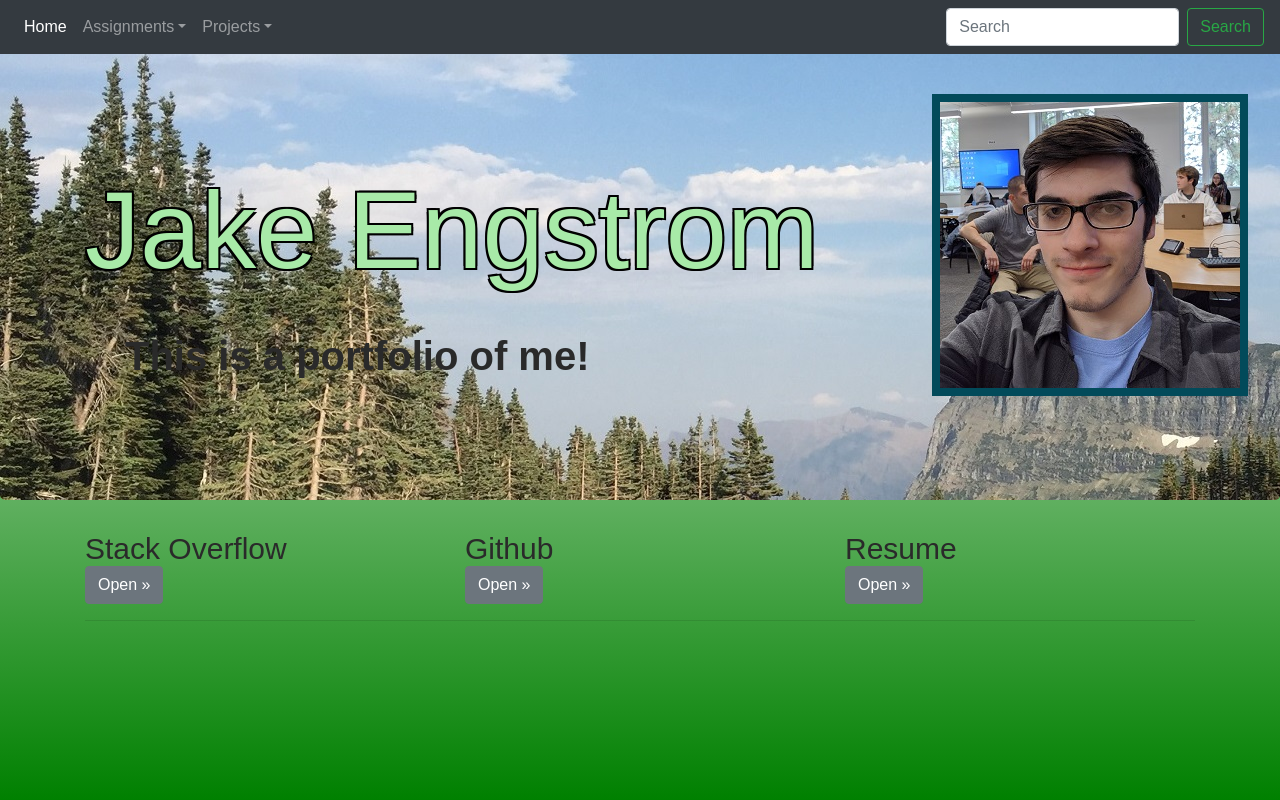
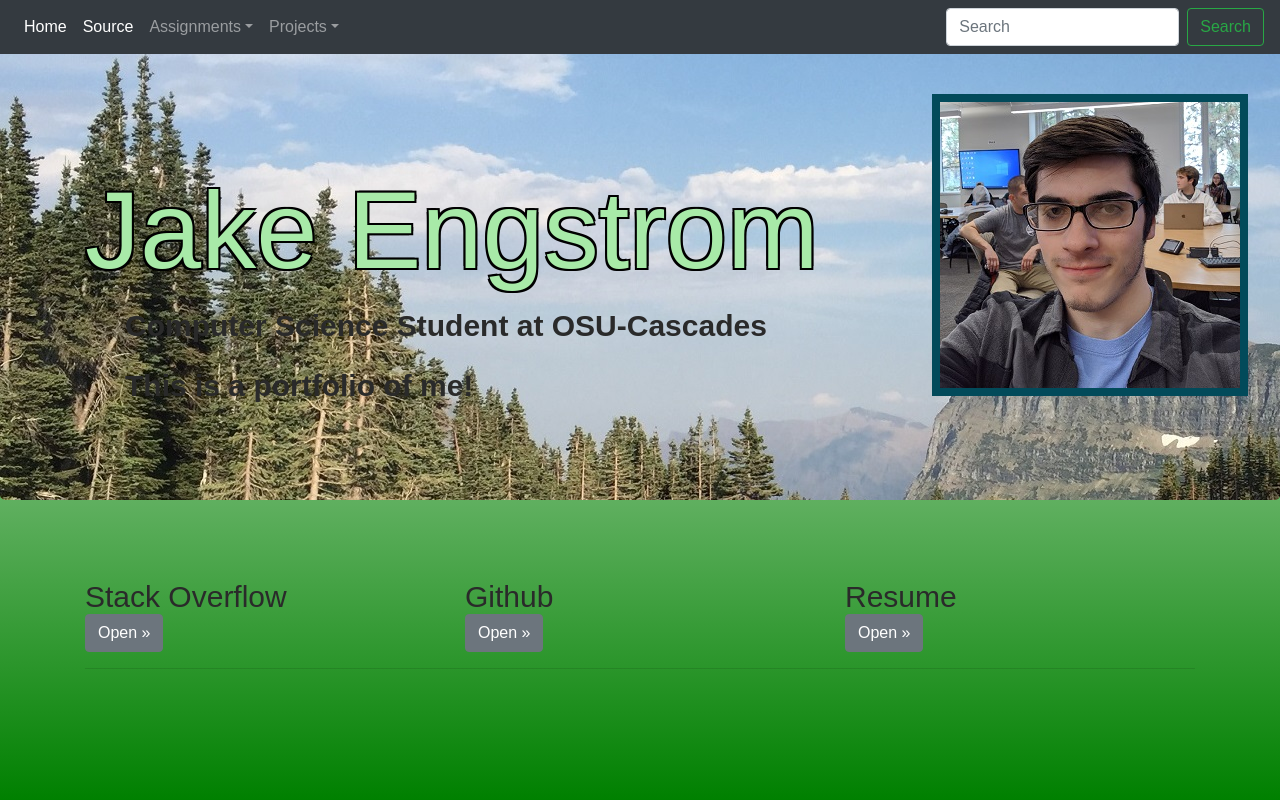
Before and after one commit to jakeengstrom3/jakeengstrom3.github.io, a plain HTML site: page index.html in a window 1280 px wide. Drawn offline with nearby package versions, Linux system fonts and the light colour scheme.

Commit message:
Added Better Description and Link to Source Repo

```diff
--- a/index.html
+++ b/index.html
@@ -30,6 +30,9 @@
           <li class="nav-item active">
             <a class="nav-link" href="https://jakeengstrom3.github.io" id="HOME_BUTTON">Home <span class="sr-only">(current)</span></a>
           </li>
+          <li class="nav-item active">
+            <a class="nav-link" href="https://github.com/jakeengstrom3/jakeengstrom3.github.io" id="Source Link">Source <span class="sr-only">(current)</span></a>
+          </li>
           <li class="nav-item dropdown">
             <a class="nav-link dropdown-toggle" href="http://example.com" id="dropdown01" data-toggle="dropdown" aria-haspopup="true" aria-expanded="false">Assignments</a>
             <div class="dropdown-menu" aria-labelledby="dropdown01">
@@ -59,7 +62,9 @@
         <img src="Images/IMG.jpg" alt="Profile Picture"; id="IMG">
         <div class="container" id="CON_1">
           <h1 class="display-3" id="NAME">Jake Engstrom</h1>
-          <p id="SUBTEXT">This is a portfolio of me!</p>
+          <p id="SUBTEXT">Computer Science Student at OSU-Cascades</p>
+          <p id="SUBTEXT_2">This is a portfolio of me!</p>
+
           <!--  <p><a class="btn btn-primary btn-lg" href="#" role="button">Learn more &raquo;</a></p>    --> <!--Commented out to save for future implementation-->
 
         </div>
@@ -67,7 +72,9 @@
 
       <div class="container" id="CONTAINER">
         <!-- Example row of columns -->
-        <div class="row">
+
+
+        <div class="row" id="LINK_CONTAINER">
           <div class="col-md-4">
             <h2>Stack Overflow</h2>
             <p><a class="btn btn-secondary" href="https://stackoverflow.com/users/12155838/jakeengstrom3" role="button" target="_blank">Open &raquo;</a></p>
--- a/screen.css
+++ b/screen.css
@@ -77,7 +77,7 @@ a {
 }
 #CON_1{
   margin-top: 100px;
-  line-height: 3;
+  line-height: 2;
 }
 #NAME{
   font-size: 110px;
@@ -89,8 +89,13 @@ a {
     2px 2px 0 #000;
 }
 #SUBTEXT{
-  font-size: 40px;
+  font-size: 30px;
   margin-left: 40px;
+  font-weight: bold;
+}
+#SUBTEXT_2{
+  margin-left: 40px;
+  font-size: 30px;
   font-weight: bold;
 }
 
@@ -104,3 +109,7 @@ h2{
 #HOME_BUTTON{
   font-size: 100%;
 }
+
+#LINK_CONTAINER{
+  margin-top: 80px;
+}
```
